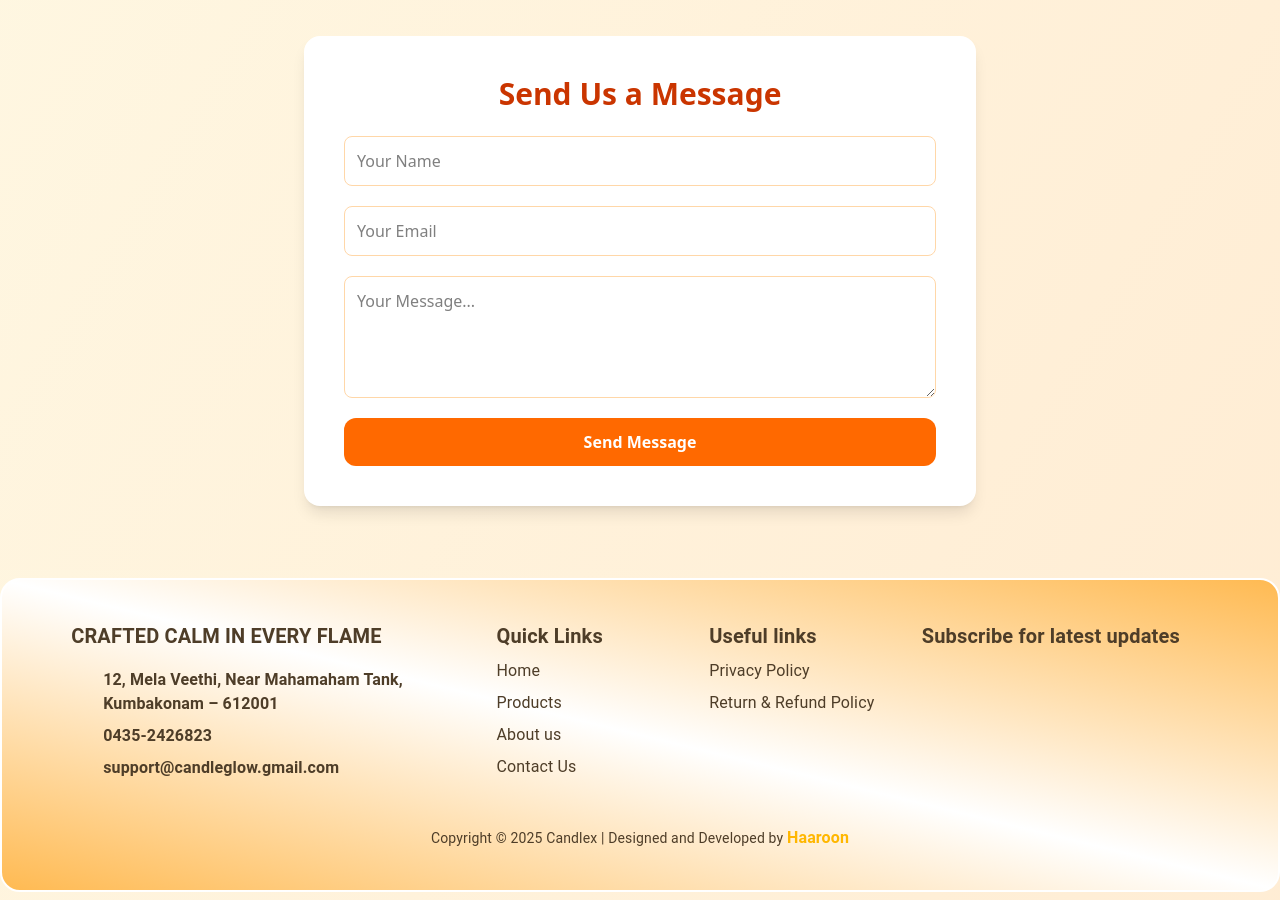
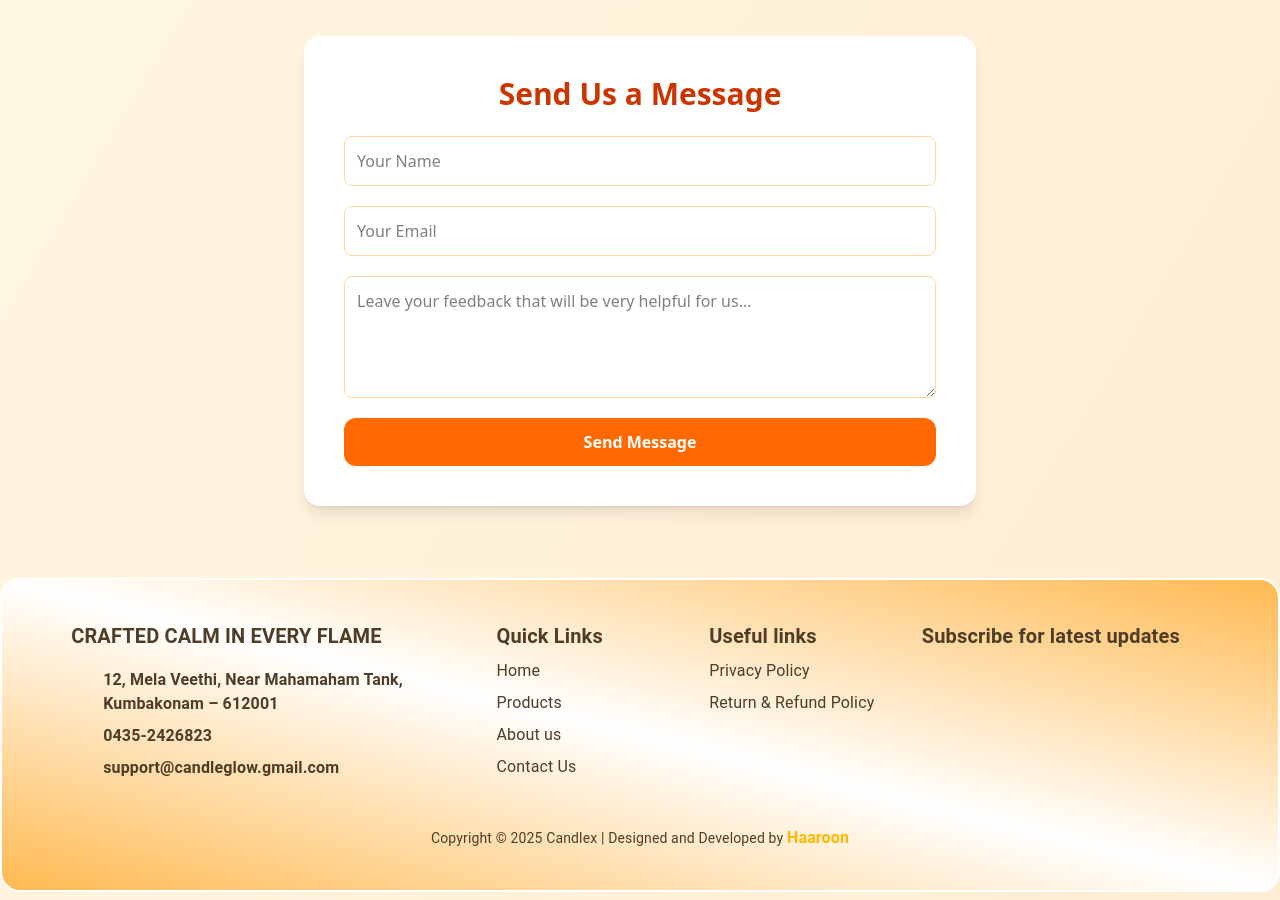
Before and after one commit to AMDHAAROON/Candlex.io, a React (Vite) app in the folder frontend/: page /contactpage in a window 1280 px wide. Shown: the part 1580-2480 px from the top of the page. Built offline with nearby package versions, Linux system fonts and the light colour scheme; no server answers; some icons are missing; a web font is replaced by a local one.

Commit message:
Updated the form with seperate servicve to send (Formspace),it has seperate endpoint in the form code in action attribute

```diff
--- a/frontend/src/Pages/contact.jsx
+++ b/frontend/src/Pages/contact.jsx
@@ -1,7 +1,20 @@
 import { useEffect } from "react";
 import AOS from "aos";
 import "aos/dist/aos.css";
-import { Mail, Phone, MapPin, Instagram, Facebook, MessageCircle, Brush, Users, ShoppingBag, Mic, Camera, HeartHandshake } from "lucide-react";
+import {
+  Mail,
+  Phone,
+  MapPin,
+  Instagram,
+  Facebook,
+  MessageCircle,
+  Brush,
+  Users,
+  ShoppingBag,
+  Mic,
+  Camera,
+  HeartHandshake,
+} from "lucide-react";
 import { useNavigate } from "react-router-dom";
 import Footer from "../Components/Footer";
 
@@ -13,11 +26,10 @@ export default function Contact() {
   }, []);
 
   const scrolltoTop = () => {
-    window.scrollTo({ top: 0, behavior: 'smooth' });
-  }
+    window.scrollTo({ top: 0, behavior: "smooth" });
+  };
 
   const services = [
-
     { icon: Users, title: "Community Events" },
     { icon: ShoppingBag, title: "Merchandise" },
     { icon: HeartHandshake, title: "Collaborations" },
@@ -26,21 +38,25 @@ export default function Contact() {
   return (
     <section className="bg-gradient-to-br from-yellow-50 to-orange-100">
       <div className="bg-gradient-to-br from-yellow-50 to-orange-100 min-h-screen flex flex-col items-center text-center px-6 py-16">
-
         {/* Header */}
         <div data-aos="fade-down" className="max-w-3xl">
           <h1 className="text-5xl mt-24 md:text-6xl font-extrabold text-[#4E3D28] mb-4">
             Contact <span className="text-orange-600">CandleX</span>
           </h1>
           <p className="text-lg md:text-xl text-gray-600">
-            Have a question, feedback, or collaboration idea?
-            We’d love to hear from you and light up new connections!
+            Have a question, feedback, or collaboration idea? We’d love to hear
+            from you and light up new connections!
           </p>
         </div>
 
         {/* Contact Info Section */}
-        <div data-aos="fade-up" className="mt-16 max-w-4xl bg-white shadow-xl rounded-2xl p-8 md:p-12">
-          <h2 className="text-3xl font-semibold text-orange-700 mb-8">Get in Touch</h2>
+        <div
+          data-aos="fade-up"
+          className="mt-16 max-w-4xl bg-white shadow-xl rounded-2xl p-8 md:p-12"
+        >
+          <h2 className="text-3xl font-semibold text-orange-700 mb-8">
+            Get in Touch
+          </h2>
 
           <div className="flex flex-col md:flex-row justify-center items-center gap-8 text-gray-700">
             <div className="flex items-center gap-3">
@@ -59,7 +75,11 @@ export default function Contact() {
 
           {/* Social Links */}
           <div className="mt-10 flex justify-center gap-6 text-orange-700">
-            <a href="#" aria-label="Instagram" className="hover:text-orange-500">
+            <a
+              href="#"
+              aria-label="Instagram"
+              className="hover:text-orange-500"
+            >
               <Instagram size={28} />
             </a>
             <a href="#" aria-label="Facebook" className="hover:text-orange-500">
@@ -72,19 +92,26 @@ export default function Contact() {
         </div>
 
         {/* Services Section */}
-      <div data-aos="fade-up" className="md:ml-160 mt-20 mb-10 max-w-6xl w-full grid grid-cols-1 sm:grid-cols-2 md:grid-cols-3 lg:grid-cols-6 gap-6">
+        <div
+          data-aos="fade-up"
+          className="md:ml-160 mt-20 mb-10 max-w-6xl w-full grid grid-cols-1 sm:grid-cols-2 md:grid-cols-3 lg:grid-cols-6 gap-6"
+        >
           {services.map((service, idx) => (
             <div
               key={idx}
               className="bg-gradient-to-br from-white/90 to-white/10 backdrop-blur-sm p-6 rounded-2xl shadow-lg flex flex-col items-center text-center
                  transform transition-all duration-300 hover:scale-105 hover:shadow-2xl hover:from-white/30 hover:to-white/20"
             >
-      <service.icon size={36} className="text-orange-500 mb-3 animate-bounce-slow" />
-      <p className="text-[#4E3D28] font-semibold text-lg">{service.title}</p>
+              <service.icon
+                size={36}
+                className="text-orange-500 mb-3 animate-bounce-slow"
+              />
+              <p className="text-[#4E3D28] font-semibold text-lg">
+                {service.title}
+              </p>
             </div>
           ))}
         </div>
-
 
         {/* Map Section */}
         <div data-aos="fade-up" className="my-8 w-full max-w-5xl">
@@ -109,6 +136,7 @@ export default function Contact() {
             </div>
           </div>
         </div>
+
         {/* Contact Form Section */}
         <div
           data-aos="fade-up"
@@ -117,25 +145,38 @@ export default function Contact() {
           <h2 className="text-3xl font-semibold text-orange-700 mb-6">
             Send Us a Message
           </h2>
-          <form className="flex flex-col gap-5 text-left">
+
+          <form
+            className="flex flex-col gap-5 text-left"
+            action="https://formspree.io/f/xblqzbjj"
+            method="POST"
+          >
+            <input type="hidden" name="_captcha" value="false" />
+
             <input
               type="text"
+              name="name"
               placeholder="Your Name"
               className="p-3 border border-orange-200 rounded-lg focus:outline-none focus:ring-2 focus:ring-orange-400"
               required
             />
+
             <input
               type="email"
+              name="email"
               placeholder="Your Email"
               className="p-3 border border-orange-200 rounded-lg focus:outline-none focus:ring-2 focus:ring-orange-400"
               required
             />
+
             <textarea
+              name="message"
               rows="4"
-              placeholder="Your Message..."
+              placeholder="Leave your feedback that will be very helpful for us..."
               className="p-3 border border-orange-200 rounded-lg focus:outline-none focus:ring-2 focus:ring-orange-400"
               required
             ></textarea>
+
             <button
               type="submit"
               className="bg-orange-500 text-white font-semibold py-3 rounded-xl hover:bg-orange-600 transition-all"
@@ -146,9 +187,8 @@ export default function Contact() {
         </div>
       </div>
 
-
       {/* Footer */}
-      <Footer/>
+      <Footer />
     </section>
   );
 }
```
Lines whose indentation alone changed are shown as unchanged.
